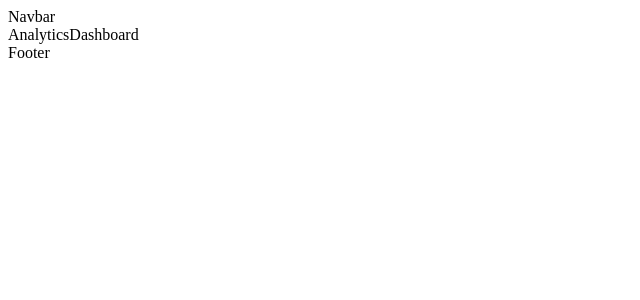
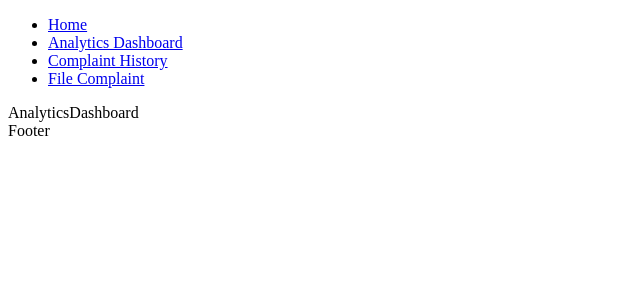
Before and after one commit to nikhil-dhumal/EquiHealth, a React (Vite) app in the folder frontend/: page /analytics in a window 1280 px wide. Shown: the top 300 px of the page, without its empty margins (0-640 px from the left). Built offline with nearby package versions, Linux system fonts and the light colour scheme.

Commit message:
add activePage slice and integrate Redux store with Navbar

```diff
--- a/frontend/src/components/common/Navbar.jsx
+++ b/frontend/src/components/common/Navbar.jsx
@@ -1,9 +1,44 @@
-import React from 'react'
+import React from "react";
+import { useDispatch, useSelector } from "react-redux";
+import { Link } from "react-router-dom";
+
+import { setActivePage } from "../../redux/features/activePageSlice.js";
 
 const Navbar = () => {
+  const disptach = useDispatch();
+
+  const { activePage } = useSelector((state) => state.activePage);
+
   return (
-    <div>Navbar</div>
-  )
-}
+    <header id="navbar">
+      <ul>
+        <li
+          onClick={() => disptach(setActivePage(0))}
+          className={activePage === 0 ? "active" : null}
+        >
+          <Link to="/">Home</Link>
+        </li>
+        <li
+          onClick={() => disptach(setActivePage(1))}
+          className={activePage === 1 ? "active" : null}
+        >
+          <Link to="/analytics">Analytics Dashboard</Link>
+        </li>
+        <li
+          onClick={() => disptach(setActivePage(2))}
+          className={activePage === 2 ? "active" : null}
+        >
+          <Link to="/complaints">Complaint History</Link>
+        </li>
+        <li
+          onClick={() => disptach(setActivePage(3))}
+          className={activePage === 3 ? "active" : null}
+        >
+          <Link to="/file-complaint">File Complaint</Link>
+        </li>
+      </ul>
+    </header>
+  );
+};
 
-export default Navbar
+export default Navbar;
--- a/frontend/src/main.jsx
+++ b/frontend/src/main.jsx
@@ -1,12 +1,17 @@
-import { StrictMode } from 'react'
-import { createRoot } from 'react-dom/client'
+import { StrictMode } from "react";
+import { createRoot } from "react-dom/client";
+import { Provider } from "react-redux";
 
-import './styles/index.css'
+import "./styles/index.css";
 
-import App from './App.jsx'
+import store from "./redux/store.js";
 
-createRoot(document.getElementById('root')).render(
-  <StrictMode>
-    <App />
-  </StrictMode>,
-)
+import App from "./App.jsx";
+
+createRoot(document.getElementById("root")).render(
+  // <StrictMode>
+    <Provider store={store}>
+      <App />
+    </Provider>
+  // </StrictMode>
+);
--- /dev/null
+++ b/frontend/src/redux/features/activePageSlice.js
@@ -0,0 +1,17 @@
+import { createSlice } from "@reduxjs/toolkit";
+
+export const activePageSlice = createSlice({
+  name: "ActivePage",
+  initialState: {
+    activePage: 0,
+  },
+  reducers: {
+    setActivePage: (state, action) => {
+      state.activePage = action.payload;
+    },
+  },
+});
+
+export const { setActivePage } = activePageSlice.actions;
+
+export default activePageSlice.reducer;
--- /dev/null
+++ b/frontend/src/redux/store.js
@@ -0,0 +1,11 @@
+import { configureStore } from "@reduxjs/toolkit";
+
+import activePageSlice from "./features/activePageSlice";
+
+const store = configureStore({
+  reducer: {
+    activePage: activePageSlice,
+  },
+});
+
+export default store;
```
